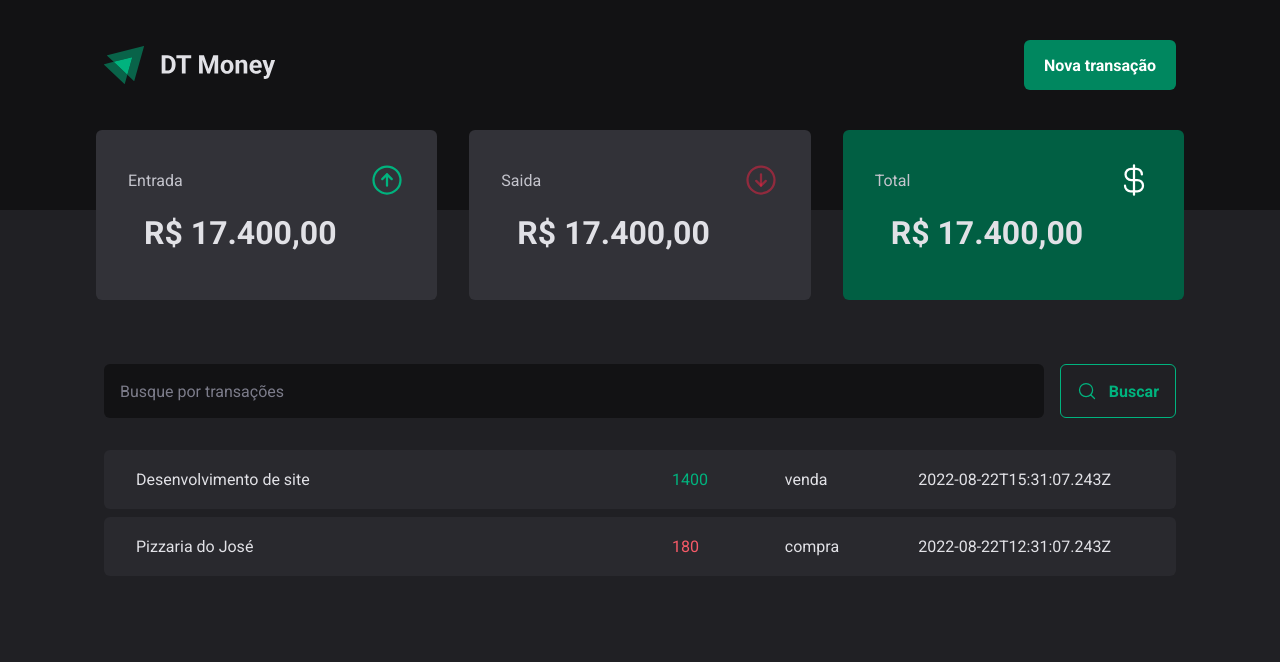
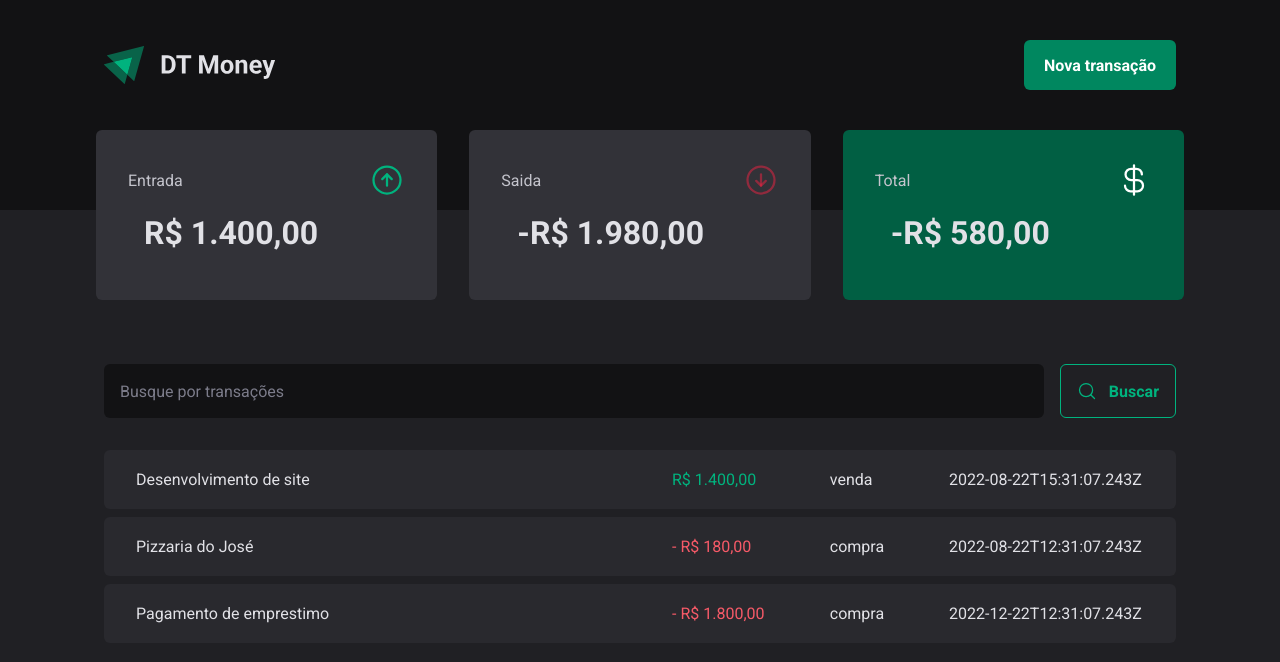
Before and after one commit to EvertonMattos/Ignite-03, a React (Vite) app: page / in a window 1280 px wide. Shown: the top 662 px of the page. Built offline with nearby package versions, Linux system fonts and the light colour scheme; data requests are answered from the project's data file.

Commit message:
formataçao de data

```diff
--- a/server.json
+++ b/server.json
@@ -14,5 +14,13 @@
     "category":"compra",
     "price":180,
     "createdAt":"2022-08-22T12:31:07.243Z"
+  },
+  {
+    "id": 3,
+    "description":"Pagamento de emprestimo",
+    "type":"outcome",
+    "category":"compra",
+    "price":1800,
+    "createdAt":"2022-12-22T12:31:07.243Z"
   }]
 }
--- a/src/components/Summary/index.tsx
+++ b/src/components/Summary/index.tsx
@@ -1,10 +1,31 @@
 import {ArrowCircleDown, ArrowCircleUp, CurrencyDollar } from 'phosphor-react';
+import { useContext } from 'react';
+import { TransactionContext } from '../../contexts/TransactionsContext';
+import { priceFormatter } from '../../util/formatter';
 import { SummaryCard, SummaryContainer } from './styles';
 
 
 
 export function Summary(){
+  const { transactions} =useContext(TransactionContext)
 
+  const summary = transactions.reduce((acc,transaction)=>{
+
+  if(transaction.type === 'income'){
+    acc.income += transaction.price
+    acc.total += transaction.price
+  }else{
+    acc.outcome -=transaction.price
+    acc.total -= transaction.price
+  }
+
+    return acc
+  },
+  {
+  income:0,
+  outcome:0,
+  total:0
+})
   return(
     <SummaryContainer >
       <SummaryCard>
@@ -12,7 +33,7 @@
           <span>Entrada</span>
           <ArrowCircleUp size={36} color='#00b37e'/>
         </header>
-        <strong>R$ 17.400,00</strong>
+        <strong>{priceFormatter.format((summary.income))}</strong>
       </SummaryCard>
 
       <SummaryCard>
@@ -20,7 +41,7 @@
           <span>Saida</span>
           <ArrowCircleDown size={36} color='#f247'/>
         </header>
-        <strong>R$ 17.400,00</strong>
+        <strong>{priceFormatter.format(summary.outcome)}</strong>
       </SummaryCard>
 
       <SummaryCard variant='green'>
@@ -28,7 +49,7 @@
           <span>Total</span>
           <CurrencyDollar size={36} color='#ffff'/>
         </header>
-        <strong>R$ 17.400,00</strong>
+        <strong>{priceFormatter.format(summary.total)}</strong>
       </SummaryCard>
     </SummaryContainer>
   )
--- a/src/pages/Transactions/index.tsx
+++ b/src/pages/Transactions/index.tsx
@@ -2,6 +2,7 @@
 import { Header } from "../../components/Header";
 import { Summary } from "../../components/Summary";
 import { TransactionContext } from "../../contexts/TransactionsContext";
+import { priceFormatter } from "../../util/formatter";
 
 import { SearchForm } from "./components/SearchForm";
 import {
@@ -29,7 +30,8 @@
                   <td width="50%">{transaction.description}</td>
                   <td>
                     <PriceHighlight variant={transaction.type}>
-                      {transaction.price}
+                      {transaction.type ==='outcome' && '- '}
+                      {priceFormatter.format(transaction.price)}
                     </PriceHighlight>
                   </td>
                   <td>{transaction.category}</td>
--- /dev/null
+++ b/src/util/formatter.ts
@@ -0,0 +1,6 @@
+export const dateFormatter = new Intl.DateTimeFormat('pt-BR');
+
+export const priceFormatter = new Intl.NumberFormat('pt-BR', {
+  style: 'currency',
+  currency: 'BRL',
+});
```
